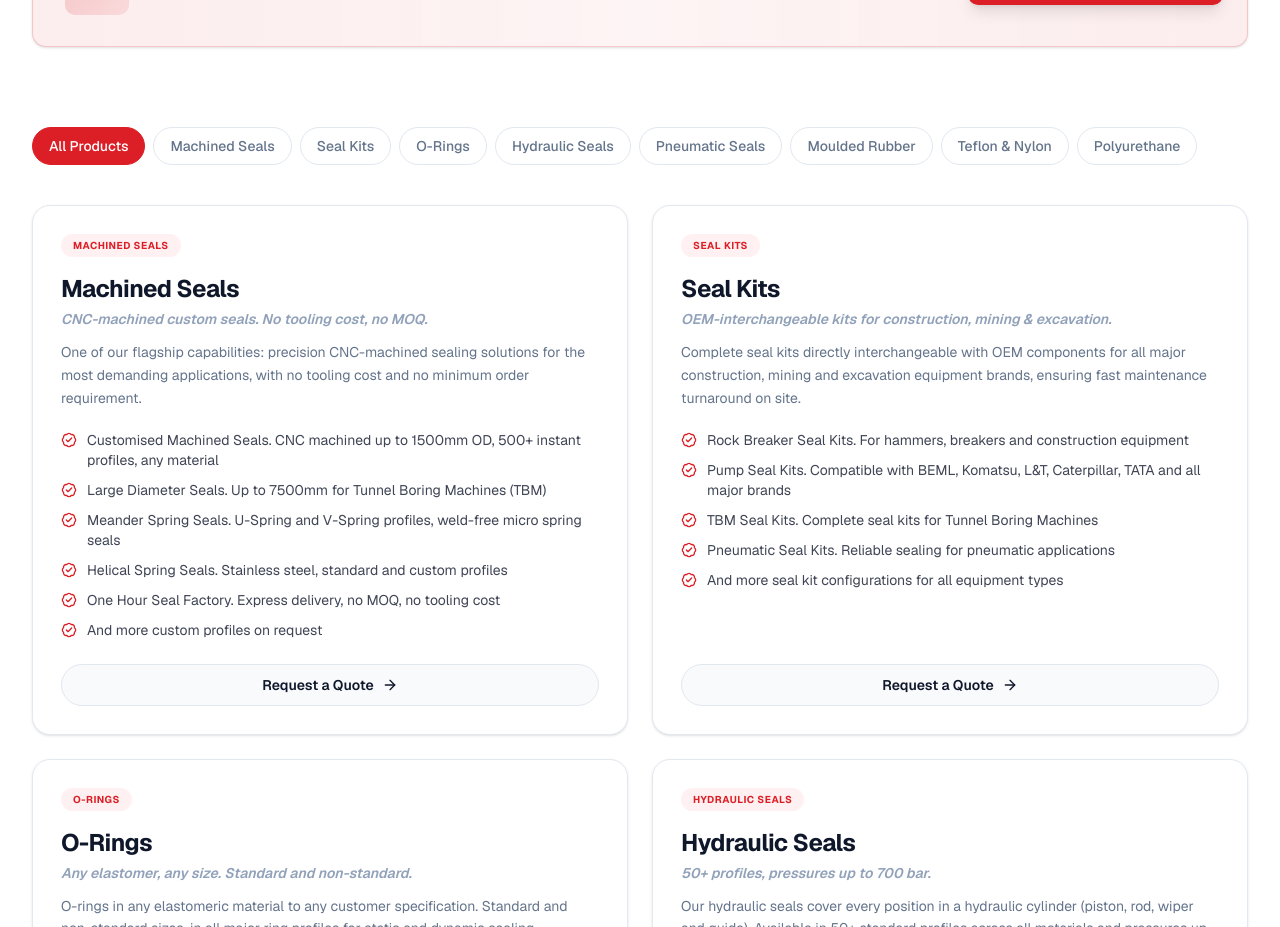
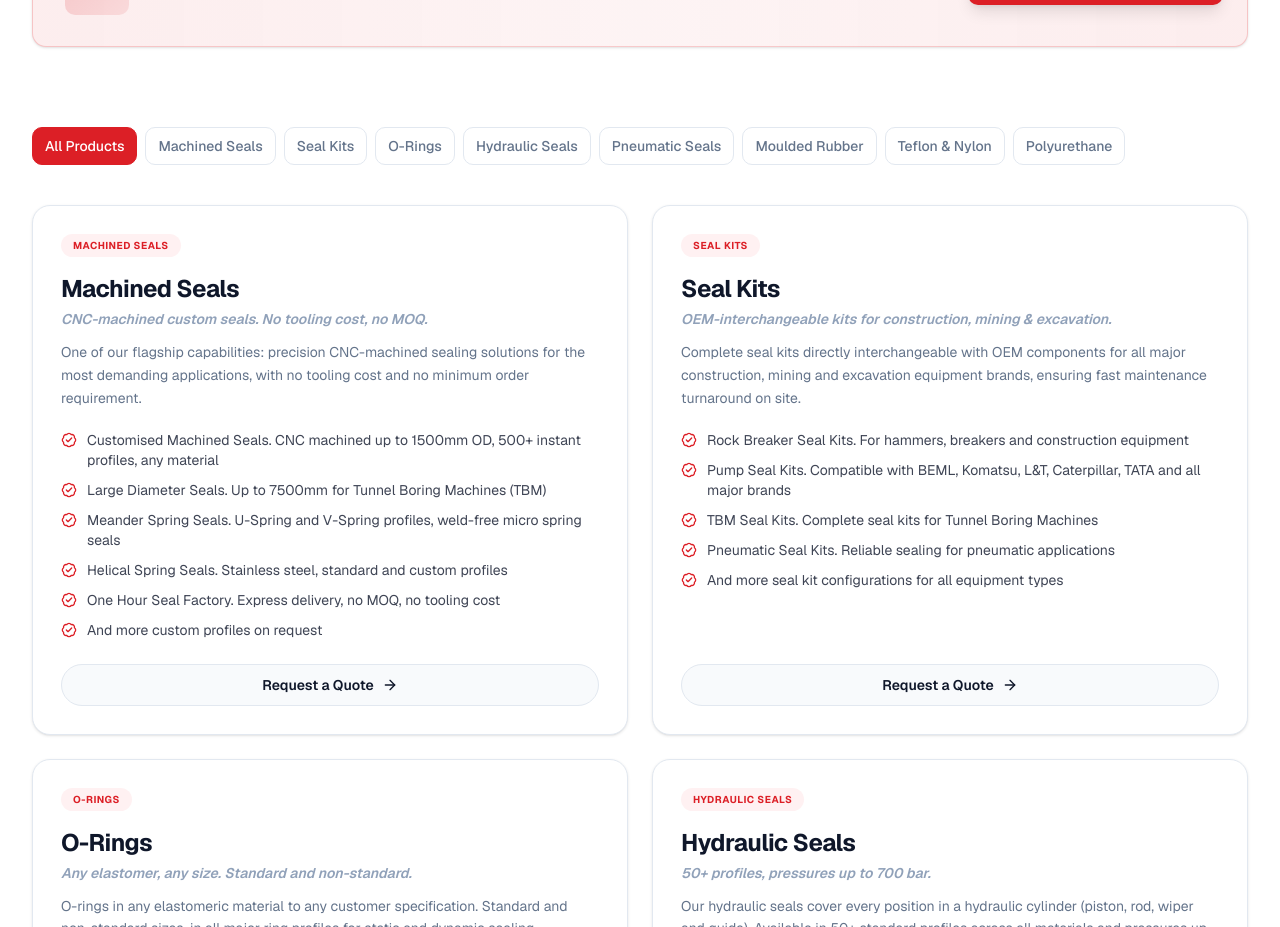
Before and after one commit to AnjulMishra8/CR-Rubber-Seals, a Next.js app: page /products in a window 1280 px wide. Shown: the part 1540-2467 px from the top of the page. Built offline with nearby package versions, Linux system fonts and the light colour scheme; no server answers; a web font is replaced by a local one.

Commit message:
feat: update button styles and add new category images
Co-authored-by: AnjulMishra8 <291975773+AnjulMishra8@users.noreply.github.com>

```diff
--- a/components/cr/views/products-view.tsx
+++ b/components/cr/views/products-view.tsx
@@ -61,7 +61,7 @@ export function ProductsView() {
             <button
               key={cat}
               onClick={() => setActive(cat)}
-              className={`rounded-full border px-4 py-2 text-sm font-medium transition ${
+              className={`whitespace-nowrap rounded-lg border px-3 py-2 text-sm font-medium transition ${
                 active === cat
                   ? 'border-primary bg-primary text-primary-foreground'
                   : 'border-border bg-card text-muted-foreground hover:border-primary/40 hover:text-foreground'
```
Also changed, not shown: .v0tmp/category-buttons-final.png (added), 1 other file (tests, documents, lock files or other folders).
